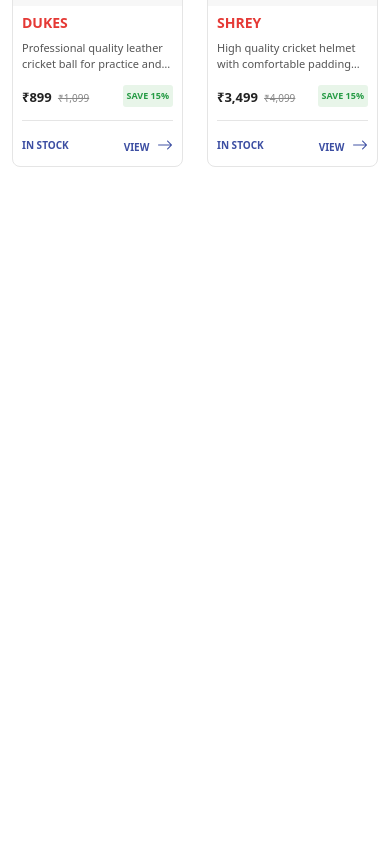
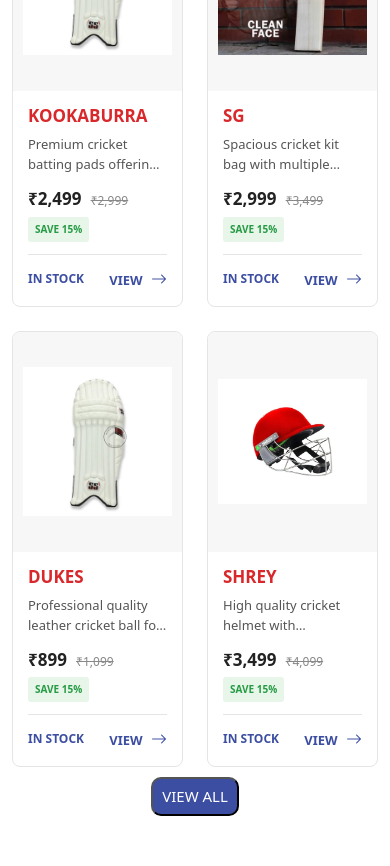
Before and after one commit to TusharSharma530/rudraenterprise, a PHP site: page / in a window 390 px wide; the page is wider, and only the part inside the window is pictured. Shown: the part 3489-4355 px from the top of that part. Before the commit the page ends 3656 px from the top of that part, so only its background shows below. Run offline with PHP 8.4, Linux system fonts and the light colour scheme.

Commit message:
Update product images and adjust styles for better theming and button design

```diff
--- a/index.php
+++ b/index.php
@@ -240,7 +240,7 @@
             <div class="col-lg-3 col-md-6 col-6">
                 <div class="featured-card">
                     <div class="product-image">
-                        <img src="assets/product1.jpg" alt="MRF Cricket Bat">
+                        <img src="assets/ball2.webp" alt="MRF Cricket Bat">
                     </div>
 
                     <div class="product-content">
@@ -273,7 +273,7 @@
             <div class="col-lg-3 col-md-6 col-6">
                 <div class="featured-card">
                     <div class="product-image">
-                        <img src="assets/product2.jpg" alt="Adidas Shoes">
+                        <img src="assets/gloves2.webp" alt="Adidas Shoes">
                     </div>
 
                     <div class="product-content">
@@ -306,7 +306,7 @@
             <div class="col-lg-3 col-md-6 col-6">
                 <div class="featured-card">
                     <div class="product-image">
-                        <img src="assets/product3.jpg" alt="SG Gloves">
+                        <img src="assets/shoes2.webp" alt="SG Gloves">
                     </div>
 
                     <div class="product-content">
@@ -339,7 +339,7 @@
             <div class="col-lg-3 col-md-6 col-6">
                 <div class="featured-card">
                     <div class="product-image">
-                        <img src="assets/product4.jpg" alt="SS Cricket Bat">
+                        <img src="assets/shoes.webp" alt="SS Cricket Bat">
                     </div>
 
                     <div class="product-content">
@@ -372,7 +372,7 @@
             <div class="col-lg-3 col-md-6 col-6">
                 <div class="featured-card">
                     <div class="product-image">
-                        <img src="assets/product5.jpg" alt="Cricket Pads">
+                        <img src="assets/battingleg.webp" alt="Cricket Pads">
                     </div>
 
                     <div class="product-content">
@@ -405,7 +405,7 @@
             <div class="col-lg-3 col-md-6 col-6">
                 <div class="featured-card">
                     <div class="product-image">
-                        <img src="assets/product6.jpg" alt="Cricket Kit Bag">
+                        <img src="assets/customize1.webp" alt="Cricket Kit Bag">
                     </div>
 
                     <div class="product-content">
@@ -438,7 +438,7 @@
             <div class="col-lg-3 col-md-6 col-6">
                 <div class="featured-card">
                     <div class="product-image">
-                        <img src="assets/product7.jpg" alt="Cricket Ball">
+                        <img src="assets/battingleg.webp" alt="Cricket Ball">
                     </div>
 
                     <div class="product-content">
@@ -471,7 +471,7 @@
             <div class="col-lg-3 col-md-6 col-6">
                 <div class="featured-card">
                     <div class="product-image">
-                        <img src="assets/product8.jpg" alt="Cricket Helmet">
+                        <img src="assets/helmet.webp" alt="Cricket Helmet">
                     </div>
 
                     <div class="product-content">
@@ -501,6 +501,9 @@
             </div>
 
         </div>
+        <div class="viwallbtn">
+            <button>VIEW ALL</button>
+        </div>
     </div>
 </div>
 
--- a/style.css
+++ b/style.css
@@ -470,7 +470,7 @@
 .product-content h3 {
     font-size: 17px;
     font-weight: 700;
-    color: #e53935;
+    color: var(--tag-color);
     margin: 0 0 8px;
 }
 
@@ -528,7 +528,7 @@
 }
 
 .stock-label {
-    color: #3c4ea2;
+    color: var(--theme-color);
     font-size: 12px;
     font-weight: 700;
 }
@@ -545,51 +545,14 @@
     font-size: 16px;
 }
 
-/* Responsive */
-@media (max-width: 576px) {
-
-    .featuredproducts {
-        padding: 25px 0;
-    }
-
-    .featuredproducts h1 {
-        font-size: 21px;
-    }
-
-    .product-image {
-        height: 130px;
-        padding: 7px;
-    }
-
-    .product-content {
-        padding: 9px;
-    }
-
-    .product-content h3 {
-        font-size: 14px;
-    }
-
-    .product-description {
-        font-size: 11px;
-        line-height: 16px;
-    }
-
-    .product-price strong {
-        font-size: 13px;
-    }
-
-    .product-price del {
-        font-size: 10px;
-        margin-left: 2px;
-    }
-
-    .save-label {
-        font-size: 9px;
-        padding: 4px;
-    }
-
-    .stock-label,
-    .product-bottom a {
-        font-size: 10px;
-    }
+.viwallbtn{
+    padding: 10px;
+    text-align: center;
 }
+.viwallbtn button{
+    background-color: var(--theme-color);
+    border-radius: 10px;
+    color: white;
+    padding: 6px 9px;
+    font-size: 15px;
+}
```
